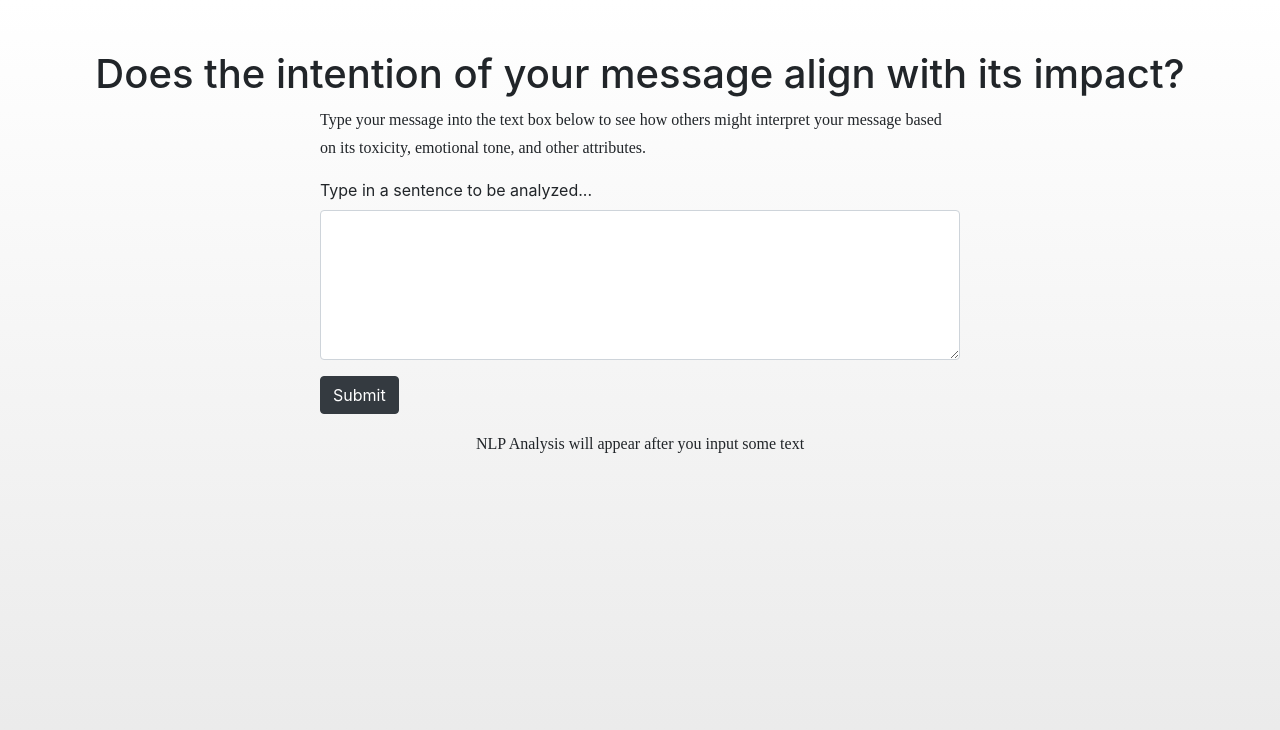
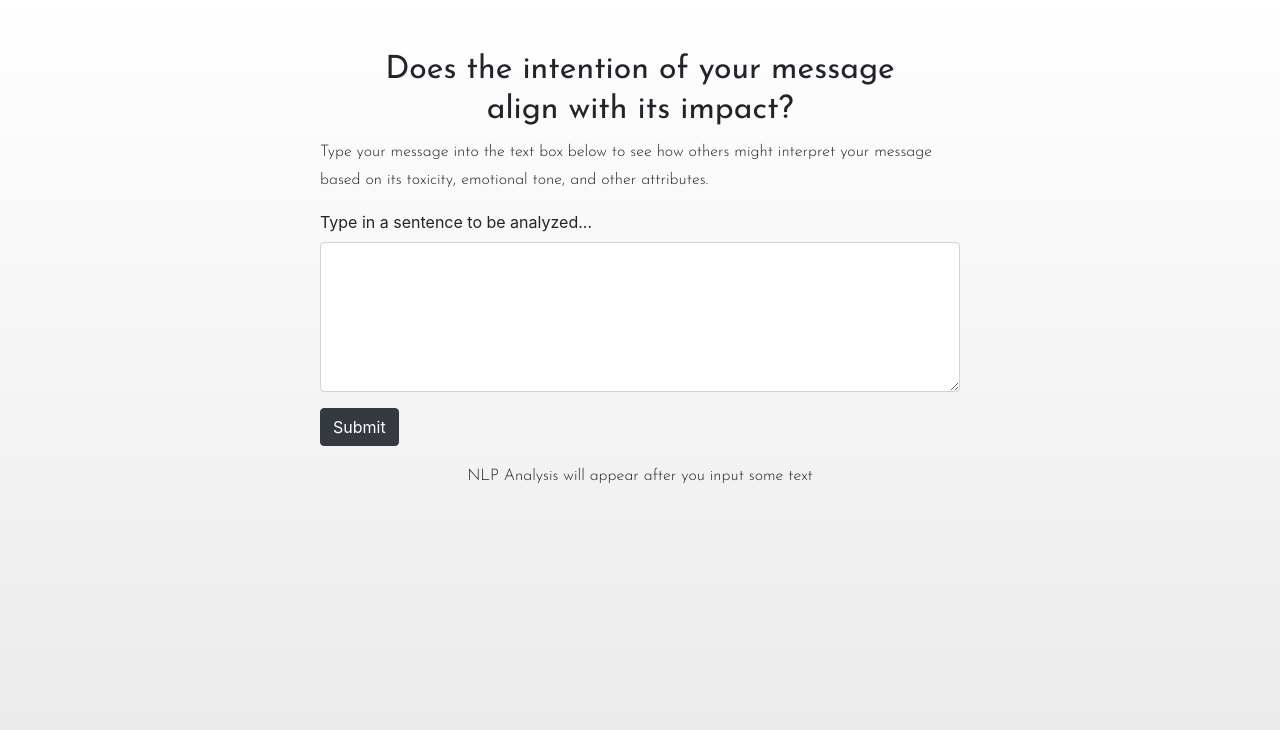
Before and after one commit to charusm18/PearlHacks, a Flask app: page / in a window 1280 px wide. Shown: the top 730 px of the page. Run offline with Flask 2, Linux system fonts and the light colour scheme; some libraries are stand-ins or nearby versions.

Commit message:
added css stuff

```diff
--- a/static/main.css
+++ b/static/main.css
@@ -1,14 +1,14 @@
 @font-face{
   font-family: josefin-regular;
-  src: url('/fonts/JosefinSans-Regular.ttf');
+  src: url('/static/fonts/JosefinSans-Regular.ttf');
 }
 @font-face{
   font-family: josefin-light;
-  src: url('/fonts/JosefinSans-Light.ttf');
+  src: url('/static/fonts/JosefinSans-Light.ttf');
 }
 @font-face{
   font-family: josefin-bold;
-  src: url('/fonts/JosefinSans-Bold.ttf');
+  src: url('/static/fonts/JosefinSans-Bold.ttf');
 }
 
 /* Body Classes */
@@ -22,8 +22,15 @@
   text-align: left;
 }
 
-#page-title {
+#page-title{
   margin-top: 50px;
+  margin-left: auto;
+  margin-right: auto;
+  font-size: 32px;
+  line-height: 40px;
+  width: 567px;
+  text-align: center;
+  font-family: josefin-regular;
 }
 
 /* Input Relevant Classes */
@@ -54,15 +61,14 @@ body {
 }
 
 p{
-  font-family: Josefin Sans;
-  font-style: normal;
-  font-weight: 300;
+  font-family: josefin-light;
   font-size: 16px;
   line-height: 28px;
+  margin-top: 41px;
 }
 
 h1{
-    font-family: Josefin Sans;
+font-family: josefin-regular;
 font-style: normal;
 font-weight: normal;
 font-size: 32px;
--- a/templates/index.html
+++ b/templates/index.html
@@ -9,6 +9,7 @@
     <!-- Import scripts and stylesheets: keep in <static> -->
     <script src="../static/main.js"></script>
     <link rel="stylesheet" href="../static/main.css">
+
 
     <!-- Import outside scripts and stylesheets -->
     <link rel="stylesheet" href="https://maxcdn.bootstrapcdn.com/bootstrap/4.0.0/css/bootstrap.min.css"
```
Also changed, not shown: static/fonts/JosefinSans-Bold.ttf (renamed from fonts/JosefinSans-Bold.ttf), static/fonts/JosefinSans-BoldItalic.ttf (renamed from fonts/JosefinSans-BoldItalic.ttf), static/fonts/JosefinSans-ExtraLight.ttf (renamed from fonts/JosefinSans-ExtraLight.ttf), static/fonts/JosefinSans-ExtraLightItalic.ttf (renamed from fonts/JosefinSans-ExtraLightItalic.ttf), static/fonts/JosefinSans-Italic.ttf (renamed from fonts/JosefinSans-Italic.ttf), static/fonts/JosefinSans-Light.ttf (renamed from fonts/JosefinSans-Light.ttf), static/fonts/JosefinSans-LightItalic.ttf (renamed from fonts/JosefinSans-LightItalic.ttf), static/fonts/JosefinSans-Medium.ttf (renamed from fonts/JosefinSans-Medium.ttf), static/fonts/JosefinSans-MediumItalic.ttf (renamed from fonts/JosefinSans-MediumItalic.ttf), static/fonts/JosefinSans-Regular.ttf (renamed from fonts/JosefinSans-Regular.ttf), static/fonts/JosefinSans-SemiBold.ttf (renamed from fonts/JosefinSans-SemiBold.ttf), static/fonts/JosefinSans-SemiBoldItalic.ttf (renamed from fonts/JosefinSans-SemiBoldItalic.ttf), static/fonts/JosefinSans-Thin.ttf (renamed from fonts/JosefinSans-Thin.ttf), static/fonts/JosefinSans-ThinItalic.ttf (renamed from fonts/JosefinSans-ThinItalic.ttf). Lines whose indentation alone changed are shown as unchanged.
